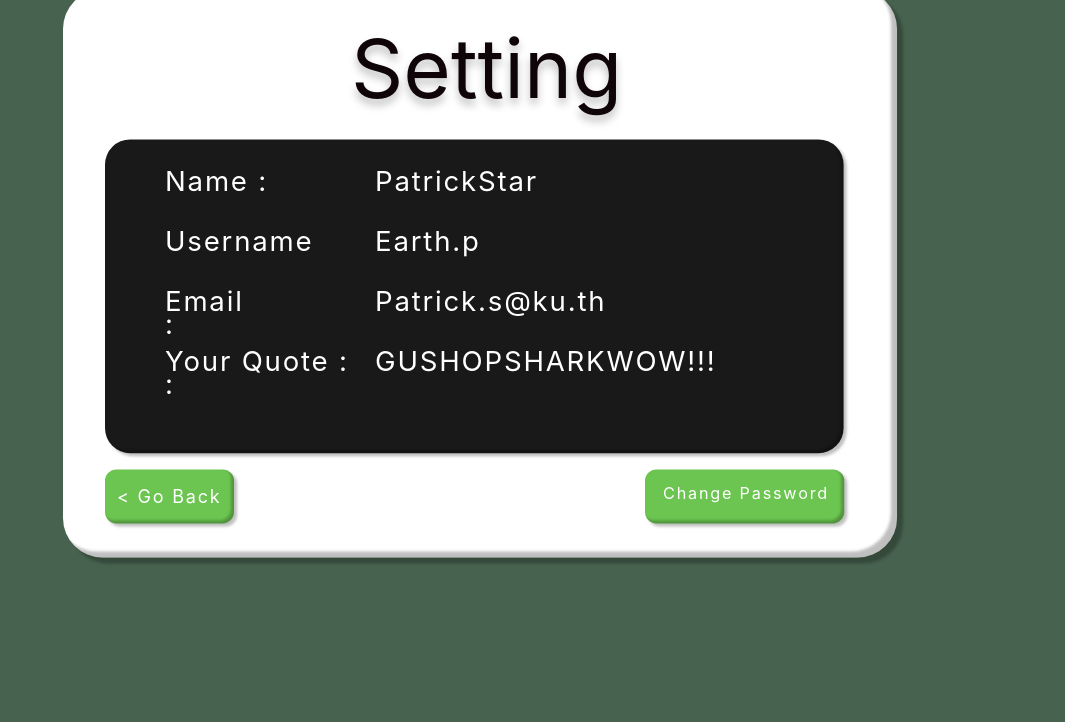
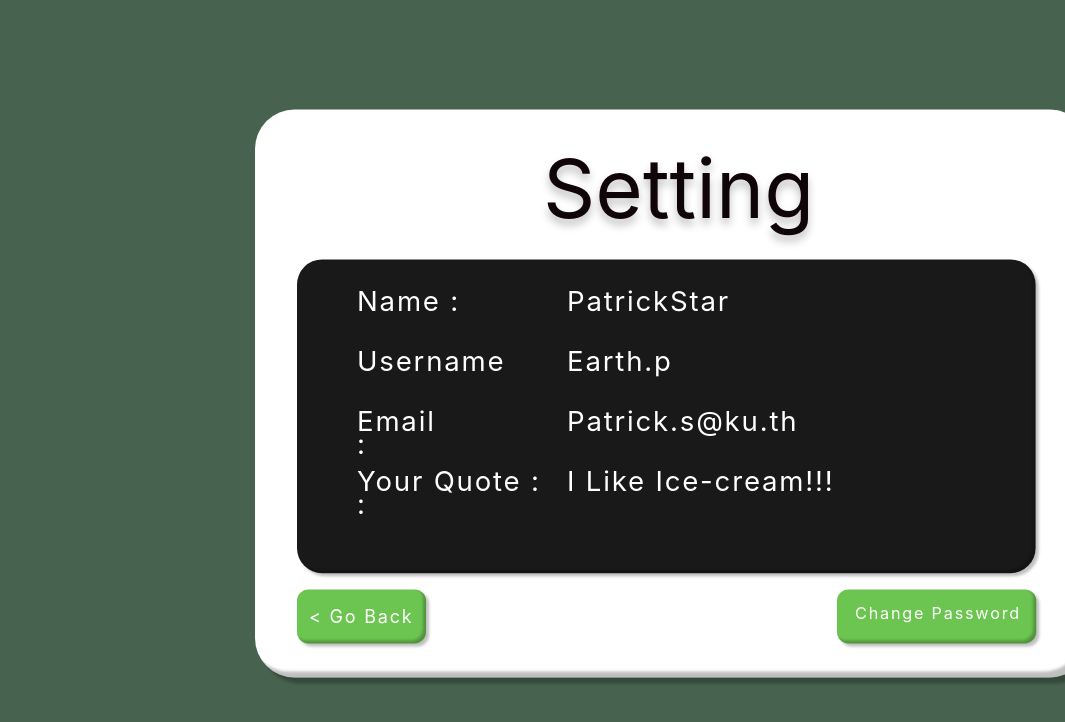
Before and after one commit to qqunx9999/KPP_Frontend, a React (Create React App) app in the folder frontend/: page /Setting in a window 1280 px wide. Shown: the top 722 px of the page, without its empty margins (215-1280 px from the left). Built offline with nearby package versions, Linux system fonts and the light colour scheme.

Commit message:
ReAdjustWhiteFramePositionInSettingPageTo**NEWMiddle

```diff
--- a/frontend/src/CSSsource/Setting.css
+++ b/frontend/src/CSSsource/Setting.css
@@ -15,8 +15,8 @@
     border-radius: 66px;
     transform: scale(0.6, 0.6);
     position: absolute;
-    top: -25%;
-    left: 0%;
+    top: -10%;
+    left: 15%;
   }
 
   .textSettingUserSetting {
--- a/frontend/src/Pages/Setting.tsx
+++ b/frontend/src/Pages/Setting.tsx
@@ -36,7 +36,7 @@ const Setting = () => {
                 Your Quote :
               </div>
               <div className="userquoteUserProfile">
-                GUSHOPSHARKWOW!!!
+                I Like Ice-cream!!!
               </div>
             </div>
 
```
